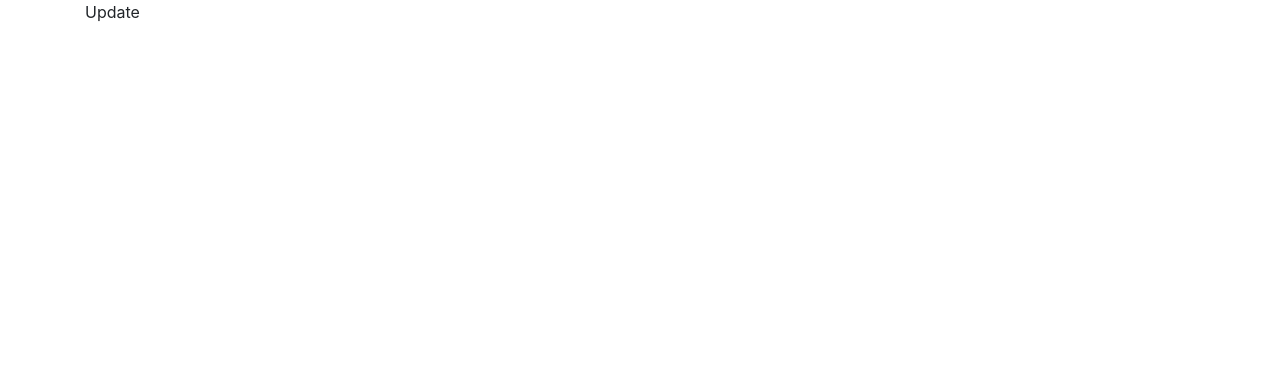
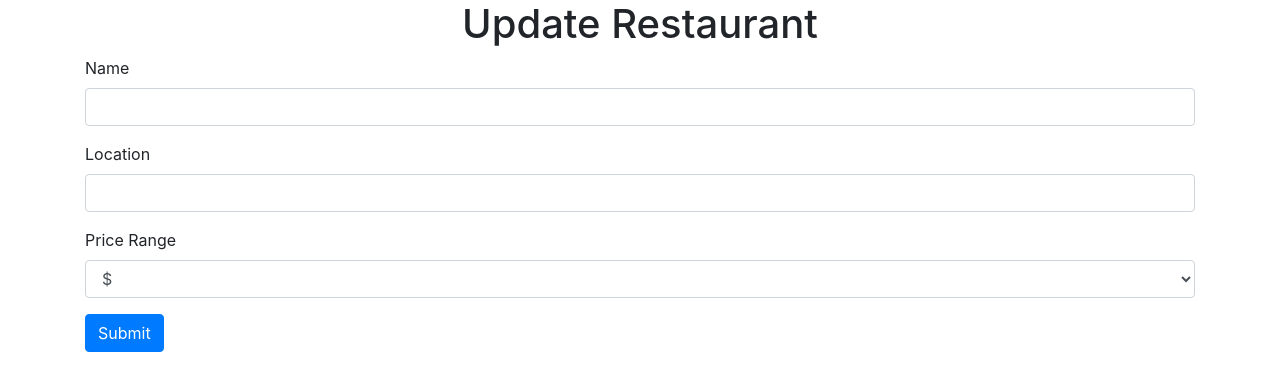
Before and after one commit to shanesc/yelp-clone, a React (Create React App) app in the folder client/: page /restaurants/1/update in a window 1280 px wide. Shown: the top 390 px of the page. Built offline with nearby package versions, Linux system fonts and the light colour scheme; no server answers; the HTML template or start-up script is replaced by a standard one.

Commit message:
Add UpdateRestaurant component and functionality

```diff
--- a/client/src/App.js
+++ b/client/src/App.js
@@ -15,17 +15,15 @@
       <div className="container">
         <Router>
           <Switch>
-            <Route exact path="/" component={Home} />
-            <Route
-              exact
-              path="/restaurants/:id"
-              component={DetailPage}
-            />
-            <Route
-              exact
-              path="/restaurants/:id/update"
-              component={UpdatePage}
-            />
+            <Route exact path="/">
+              <Home />
+            </Route>
+            <Route exact path="/restaurants/:id">
+              <DetailPage />
+            </Route>
+            <Route exact path="/restaurants/:id/update">
+              <UpdatePage />
+            </Route>
           </Switch>
         </Router>
       </div>
--- a/client/src/components/RestaurantList.jsx
+++ b/client/src/components/RestaurantList.jsx
@@ -1,4 +1,5 @@
 import React, { useEffect, useContext } from 'react';
+import { useHistory } from 'react-router-dom';
 import { url } from '../apis/restaurantFinder';
 import { RestaurantsContext } from '../context/RestaurantsContext';
 
@@ -8,6 +9,8 @@
     setRestaurants,
     deleteRestaurant,
   } = useContext(RestaurantsContext);
+
+  const history = useHistory();
 
   useEffect(() => {
     const fetchRestaurants = async () => {
@@ -34,7 +37,12 @@
             <td>{'$'.repeat(price_range)}</td>
             <td>Rating</td>
             <td>
-              <button className="btn btn-warning">Update</button>
+              <button
+                onClick={() => handleUpdate(id)}
+                className="btn btn-warning"
+              >
+                Update
+              </button>
             </td>
             <td>
               <button
@@ -60,6 +68,10 @@
     }
   };
 
+  const handleUpdate = (id) => {
+    history.push(`/restaurants/${id}/update`);
+  };
+
   return (
     <div className="list-group">
       <table className="table table-hover table-dark">
--- /dev/null
+++ b/client/src/components/UpdateRestaurant.jsx
@@ -0,0 +1,97 @@
+import React, { useEffect, useState } from 'react';
+import { useHistory, useParams } from 'react-router-dom';
+import { url } from '../apis/restaurantFinder';
+
+const UpdateRestaurant = () => {
+  const history = useHistory();
+  const { id } = useParams();
+  const [name, setName] = useState('');
+  const [location, setLocation] = useState('');
+  const [priceRange, setPriceRange] = useState('');
+
+  useEffect(() => {
+    const fetchRestaurant = async () => {
+      try {
+        const data = await (await fetch(url + id)).json();
+        const { name, location, price_range } = data.data.restaurant;
+        setName(name);
+        setLocation(location);
+        setPriceRange(price_range);
+      } catch (err) {
+        console.log(err);
+      }
+    };
+
+    fetchRestaurant();
+  }, []);
+
+  const handleSubmit = async (e) => {
+    e.preventDefault();
+    const formData = {
+      name,
+      location,
+      price_range: priceRange,
+    };
+    try {
+      const res = await fetch(url + id, {
+        method: 'PUT',
+        headers: {
+          'Content-Type': 'application/json',
+        },
+        body: JSON.stringify(formData),
+      });
+      const data = await res.json();
+      history.push('/');
+    } catch (err) {
+      console.log(err);
+    }
+  };
+
+  return (
+    <div>
+      <form onSubmit={handleSubmit}>
+        <div className="form-group">
+          <label htmlFor="name">Name</label>
+          <input
+            value={name}
+            onChange={(e) => setName(e.target.value)}
+            type="text"
+            id="name"
+            className="form-control"
+          />
+        </div>
+        <div className="form-group">
+          <label htmlFor="location">Location</label>
+          <input
+            value={location}
+            onChange={(e) => setLocation(e.target.value)}
+            type="text"
+            id="location"
+            className="form-control"
+          />
+        </div>
+        <div className="form-group">
+          <label htmlFor="price_range">Price Range</label>
+          <select
+            value={priceRange}
+            onChange={(e) => setPriceRange(e.target.value)}
+            id="price_range"
+            className="form-control"
+          >
+            <option disabled>Price Range</option>
+            <option value="1">$</option>
+            <option value="2">$$</option>
+            <option value="3">$$$</option>
+            <option value="4">$$$$</option>
+            <option value="5">$$$$$</option>
+          </select>
+        </div>
+        <button type="submit" className="btn btn-primary">
+          Submit
+        </button>
+      </form>
+    </div>
+  );
+};
+
+export default UpdateRestaurant;
--- a/client/src/routes/UpdatePage.jsx
+++ b/client/src/routes/UpdatePage.jsx
@@ -1,7 +1,13 @@
 import React from 'react';
+import UpdateRestaurant from '../components/UpdateRestaurant';
 
 const UpdatePage = () => {
-  return <div>Update</div>;
+  return (
+    <div>
+      <h1 className="text-center">Update Restaurant</h1>
+      <UpdateRestaurant />
+    </div>
+  );
 };
 
 export default UpdatePage;
```
